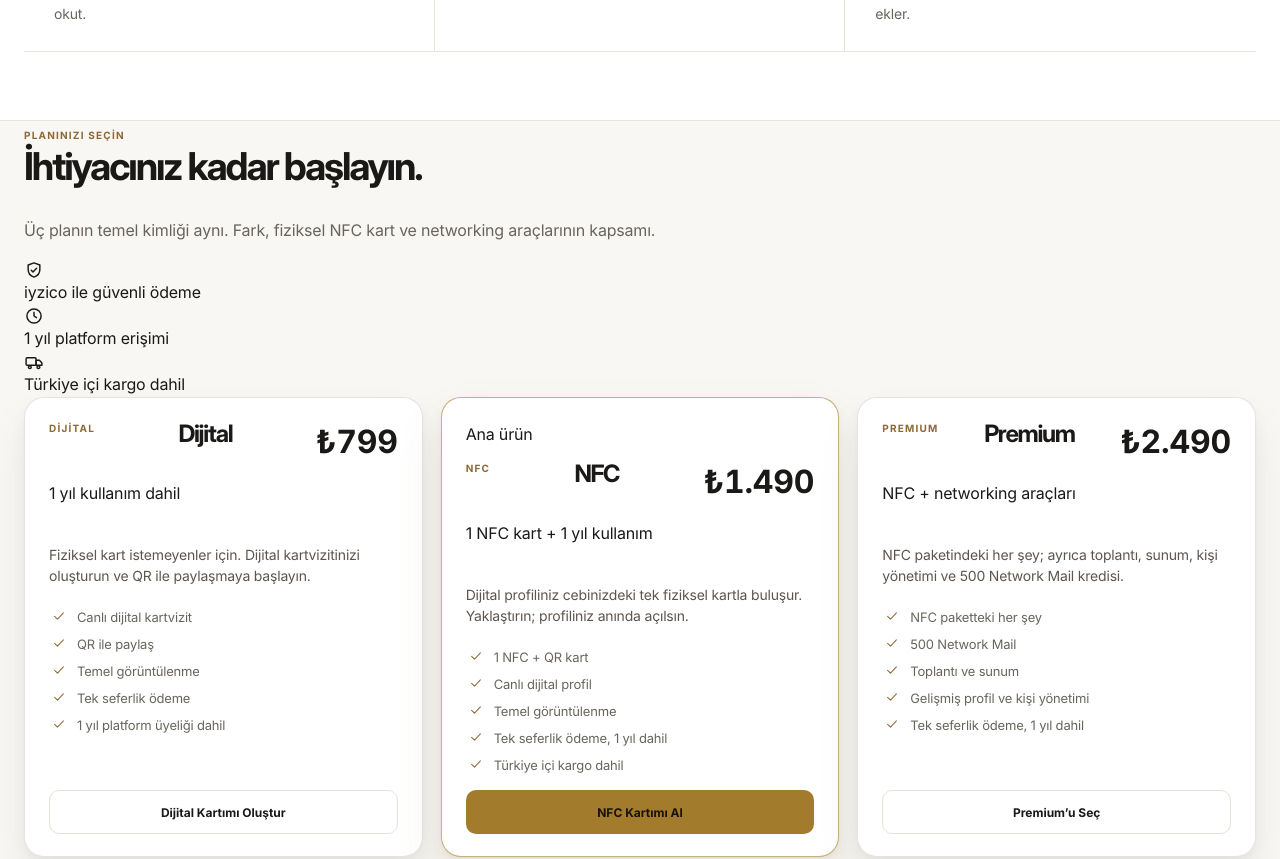
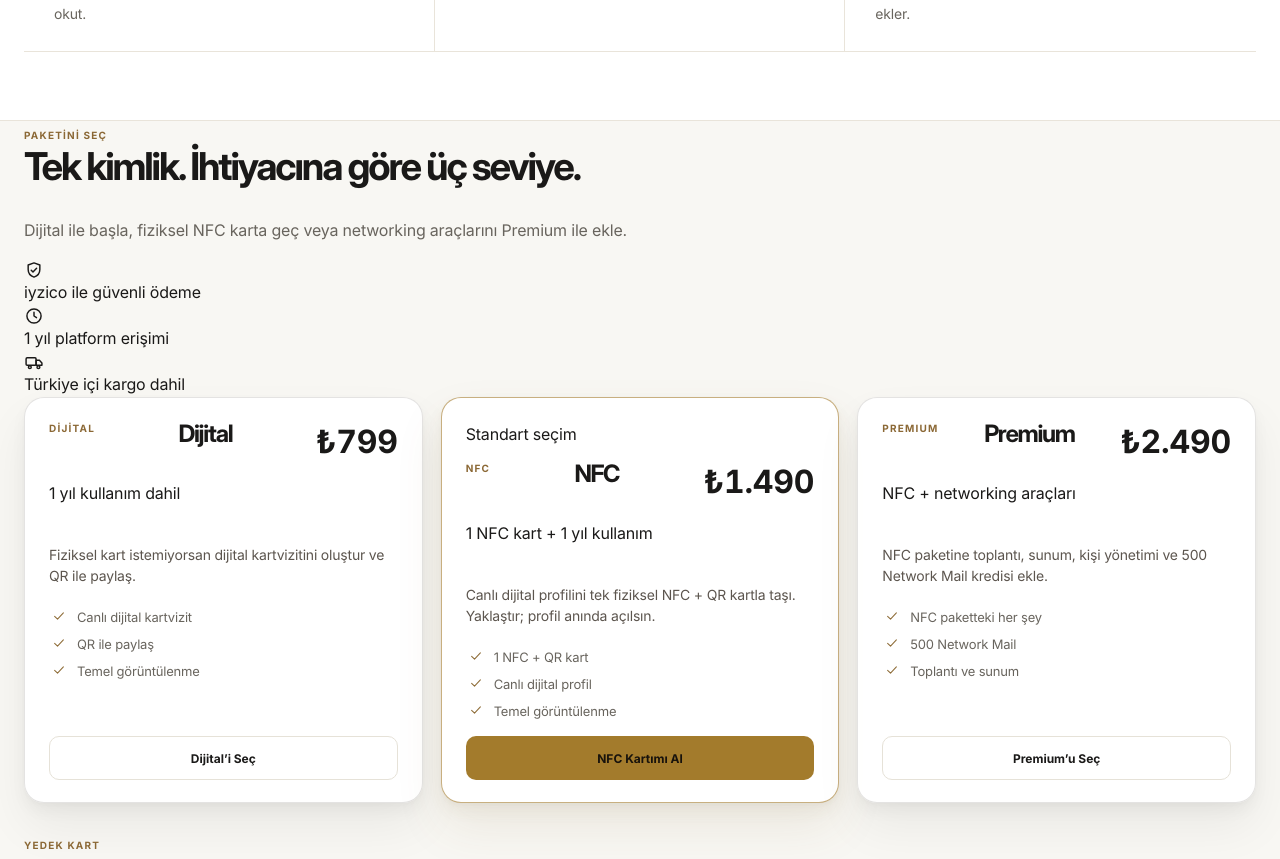
Before and after one commit to sevcanesim/id_system, a Next.js app: page /urunler in a window 1280 px wide. Shown: the part 1100-1959 px from the top of the page. Built offline with nearby package versions, Linux system fonts and the light colour scheme; no server answers.

Commit message:
polish(products): simplify plan decision hierarchy

```diff
--- a/app/urunler/page.tsx
+++ b/app/urunler/page.tsx
@@ -93,9 +93,9 @@ export default function ProductsPage() {
           <div className="yi-container">
             <div className="products-premium-v2__decision-head">
               <div>
-                <span className="products-single-kicker">PLANINIZI SEÇİN</span>
-                <h2 id="offer-title">İhtiyacınız kadar başlayın.</h2>
-                <p>Üç planın temel kimliği aynı. Fark, fiziksel NFC kart ve networking araçlarının kapsamı.</p>
+                <span className="products-single-kicker">PAKETİNİ SEÇ</span>
+                <h2 id="offer-title">Tek kimlik. İhtiyacına göre üç seviye.</h2>
+                <p>Dijital ile başla, fiziksel NFC karta geç veya networking araçlarını Premium ile ekle.</p>
               </div>
               <div className="products-premium-v2__trust" aria-label="Satın alma güvenceleri">
                 {commerceTrust.map(([icon, label]) => <span key={label}><Icon name={icon} />{label}</span>)}
@@ -110,9 +110,9 @@ export default function ProductsPage() {
                   <strong className="products-single-price">{formatTryFromKurus(INDIVIDUAL_DIGITAL_PLAN.priceKurus)}</strong>
                   <span className="products-premium-v2__price-note">1 yıl kullanım dahil</span>
                 </div>
-                <p className="products-premium-v2__plan-lead">Fiziksel kart istemeyenler için. Dijital kartvizitinizi oluşturun ve QR ile paylaşmaya başlayın.</p>
+                <p className="products-premium-v2__plan-lead">Fiziksel kart istemiyorsan dijital kartvizitini oluştur ve QR ile paylaş.</p>
                 <ul aria-label="Dijital paket içeriği">
-                  {INDIVIDUAL_DIGITAL_CATALOG_POINTS.map((item) => (
+                  {INDIVIDUAL_DIGITAL_CATALOG_POINTS.slice(0, 3).map((item) => (
                     <li key={item}><Icon name="check" /><span>{item}</span></li>
                   ))}
                 </ul>
@@ -123,23 +123,23 @@ export default function ProductsPage() {
                     kind="NFC_PHYSICAL_CARD"
                     name="Yenomi ID Dijital Kartvizit"
                     unitPriceKurus={COMMERCIAL_PRICING.YENOMI_ID_DIGITAL.priceKurus}
-                    label="Dijital Kartımı Oluştur"
+                    label="Dijital’i Seç"
                     appearance="secondary"
                   />
                 </div>
               </article>
 
               <article className="products-plan-card products-premium-v2__plan-card products-premium-v2__plan-card--featured is-popular">
-                <div className="products-premium-v2__featured-label">Ana ürün</div>
+                <div className="products-premium-v2__featured-label">Standart seçim</div>
                 <div className="products-plan-card__head">
                   <span className="products-single-kicker">NFC</span>
                   <h3>{INDIVIDUAL_PLAN.name}</h3>
                   <strong className="products-single-price">{formatTryFromKurus(INDIVIDUAL_PLAN.priceKurus)}</strong>
                   <span className="products-premium-v2__price-note">1 NFC kart + 1 yıl kullanım</span>
                 </div>
-                <p className="products-premium-v2__plan-lead">Dijital profiliniz cebinizdeki tek fiziksel kartla buluşur. Yaklaştırın; profiliniz anında açılsın.</p>
+                <p className="products-premium-v2__plan-lead">Canlı dijital profilini tek fiziksel NFC + QR kartla taşı. Yaklaştır; profil anında açılsın.</p>
                 <ul aria-label="NFC paket içeriği">
-                  {INDIVIDUAL_CATALOG_POINTS.map((item) => (
+                  {INDIVIDUAL_CATALOG_POINTS.slice(0, 3).map((item) => (
                     <li key={item}><Icon name="check" /><span>{item}</span></li>
                   ))}
                 </ul>
@@ -162,9 +162,9 @@ export default function ProductsPage() {
                   <strong className="products-single-price">{formatTryFromKurus(INDIVIDUAL_PREMIUM_PLAN.priceKurus)}</strong>
                   <span className="products-premium-v2__price-note">NFC + networking araçları</span>
                 </div>
-                <p className="products-premium-v2__plan-lead">NFC paketindeki her şey; ayrıca toplantı, sunum, kişi yönetimi ve 500 Network Mail kredisi.</p>
+                <p className="products-premium-v2__plan-lead">NFC paketine toplantı, sunum, kişi yönetimi ve 500 Network Mail kredisi ekle.</p>
                 <ul aria-label="Premium paket içeriği">
-                  {INDIVIDUAL_PREMIUM_CATALOG_POINTS.map((item) => (
+                  {INDIVIDUAL_PREMIUM_CATALOG_POINTS.slice(0, 3).map((item) => (
                     <li key={item}><Icon name="check" /><span>{item}</span></li>
                   ))}
                 </ul>
```
